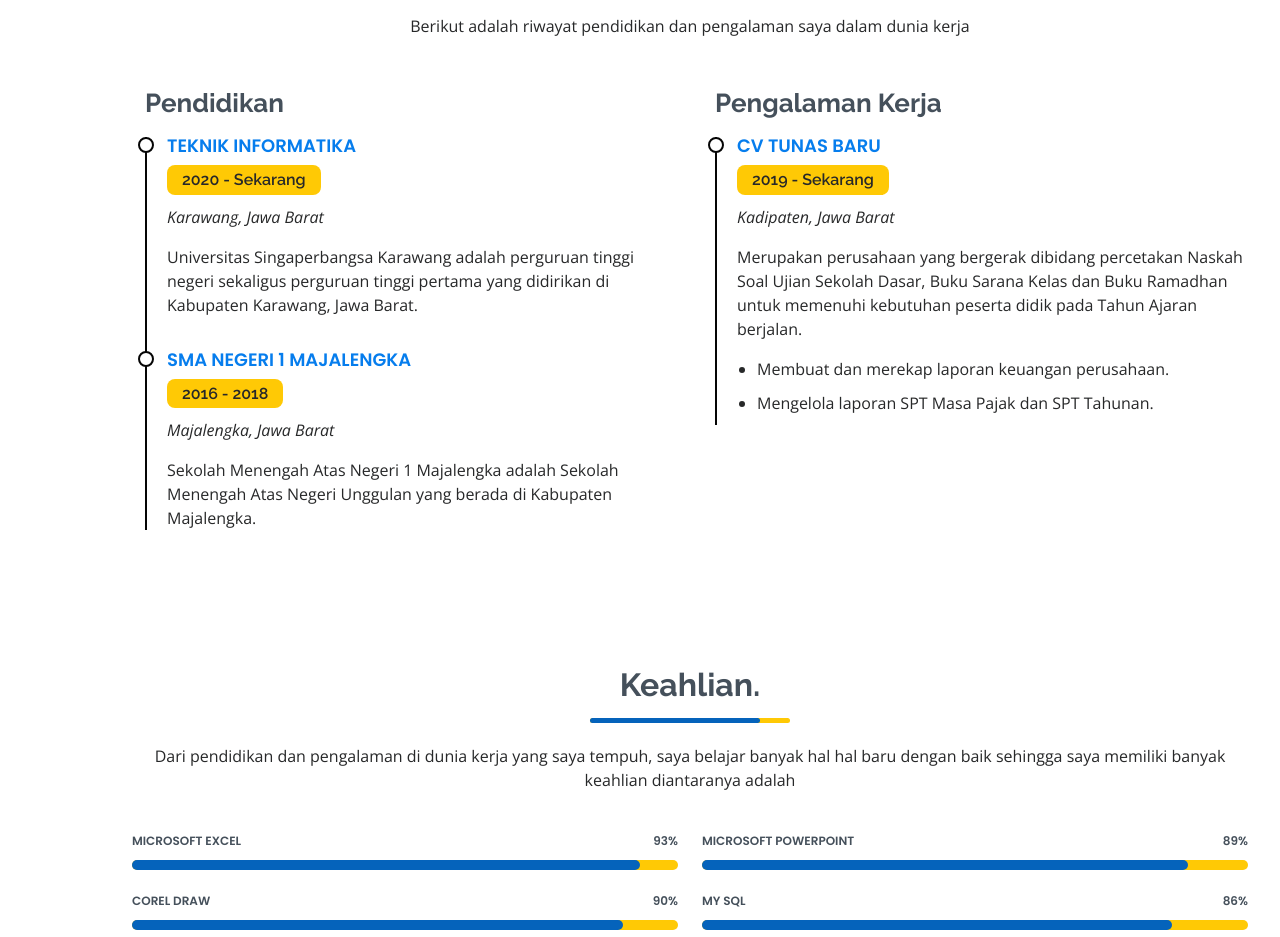
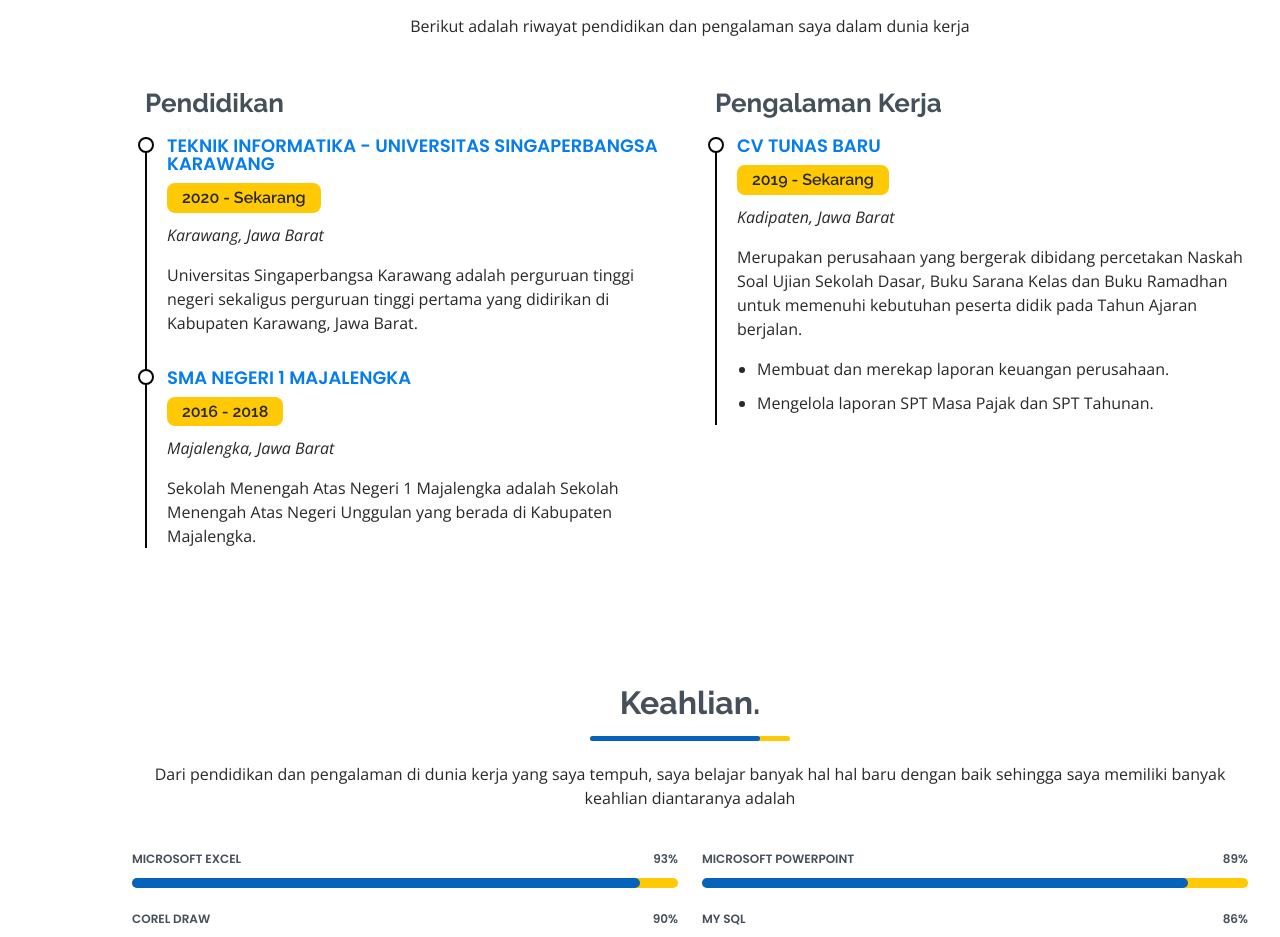
Before and after one commit to khoiruuul/khoiruuul.github.io, a plain HTML site: page index.html in a window 1280 px wide. Shown: the part 1580-2517 px from the top of the page. Drawn offline with nearby package versions, Linux system fonts and the light colour scheme.

Commit message:
Update index.html

```diff
--- a/index.html
+++ b/index.html
@@ -111,7 +111,7 @@
           <div class="col-lg-6" style="padding-left: 25px">
             <h3 class="resume-title">Pendidikan</h3>
             <div class="resume-item">
-              <h4>Teknik Informatika</h4>
+              <h4>Teknik Informatika - Universitas Singaperbangsa Karawang</h4>
               <h5>2020 - Sekarang</h5>
               <p><em>Karawang, Jawa Barat</em></p>
               <p>Universitas Singaperbangsa Karawang adalah perguruan tinggi negeri sekaligus perguruan tinggi pertama
```
